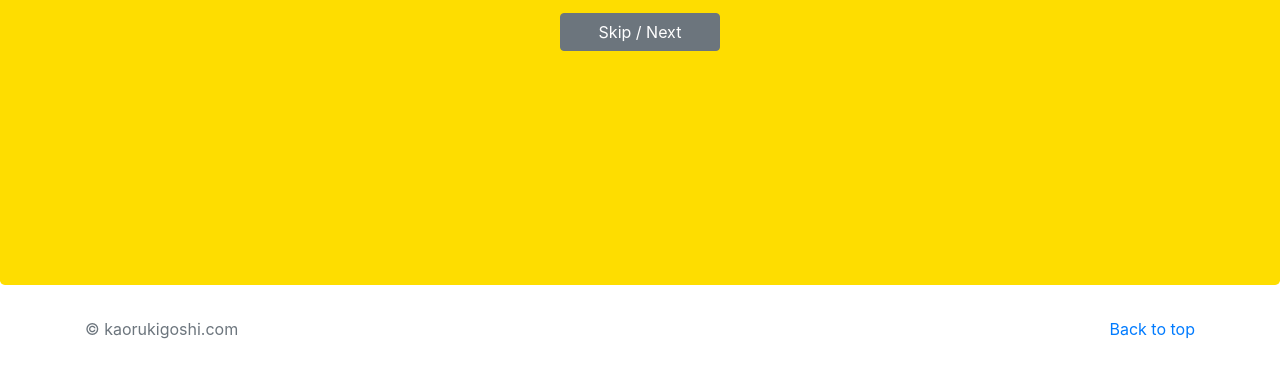
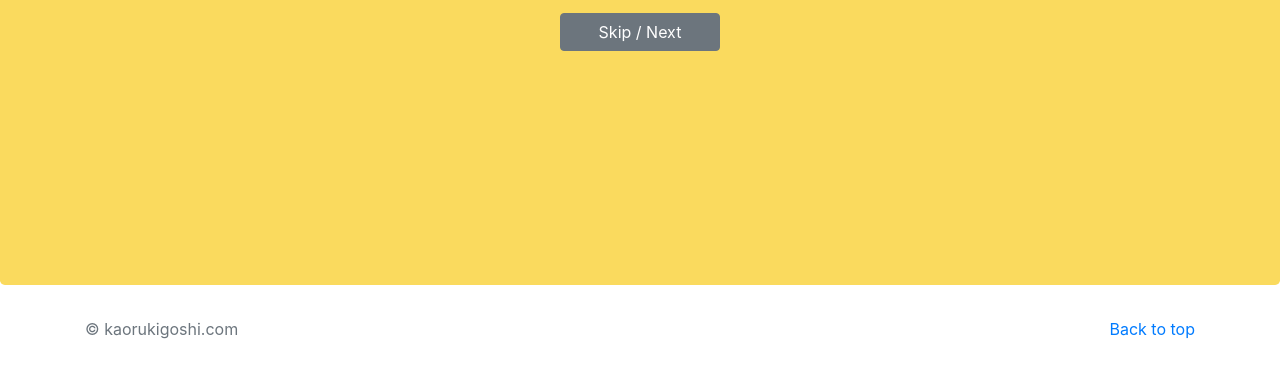
Before and after one commit to kkig/German-word-quiz, a plain HTML site: page v.1/index.html in a window 1280 px wide. Shown: the part 411-800 px from the top of the page. Drawn offline with nearby package versions, Linux system fonts and the light colour scheme.

Commit message:
Add files via upload

```diff
--- a/v.1/css/mystyle.css
+++ b/v.1/css/mystyle.css
@@ -13,7 +13,7 @@ button {
 }
 
 .jumbotron {
-  background-color: #FEDD00;
+  background-color: #FADA5E;
 }
 
 .question {
```
